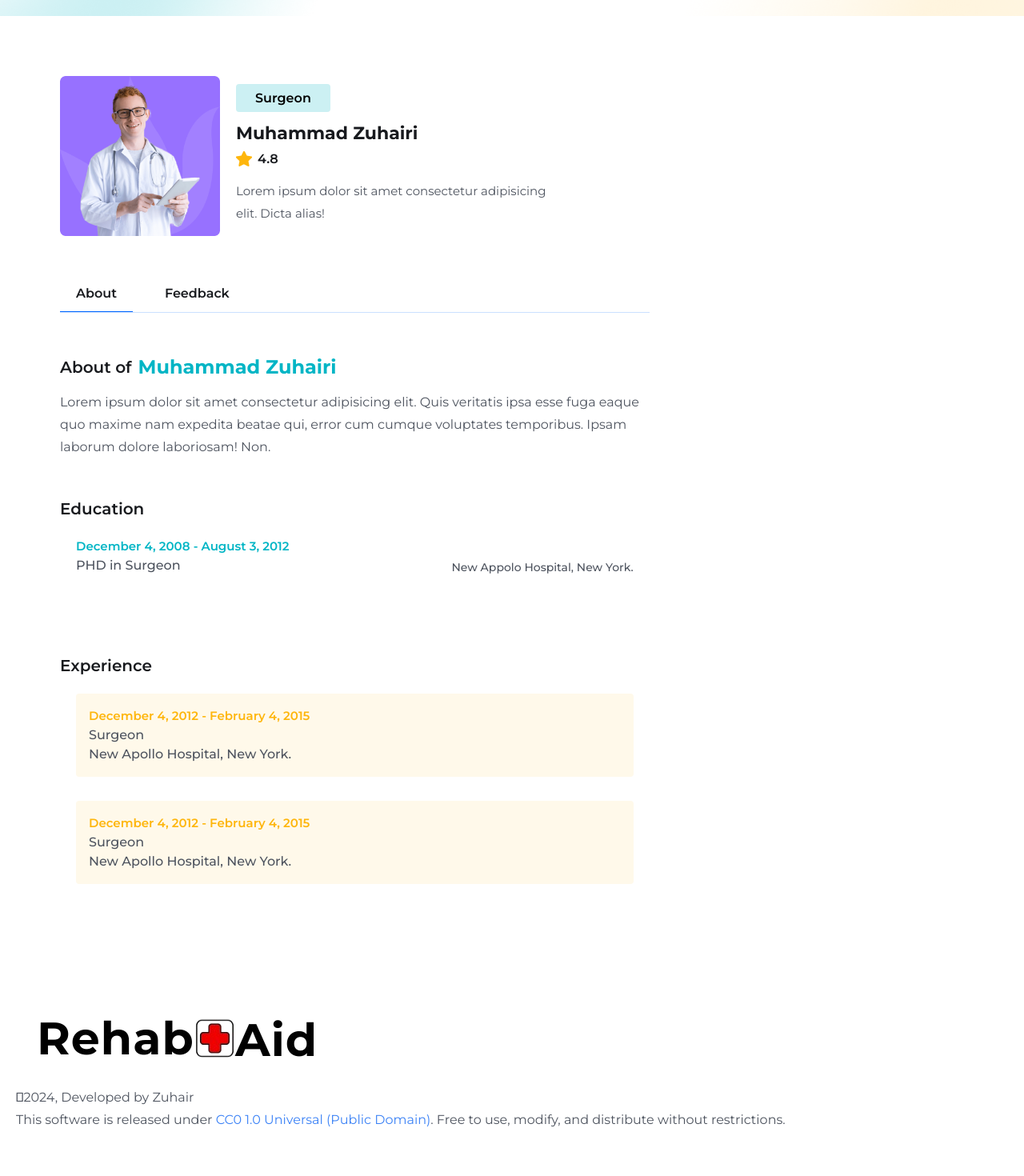
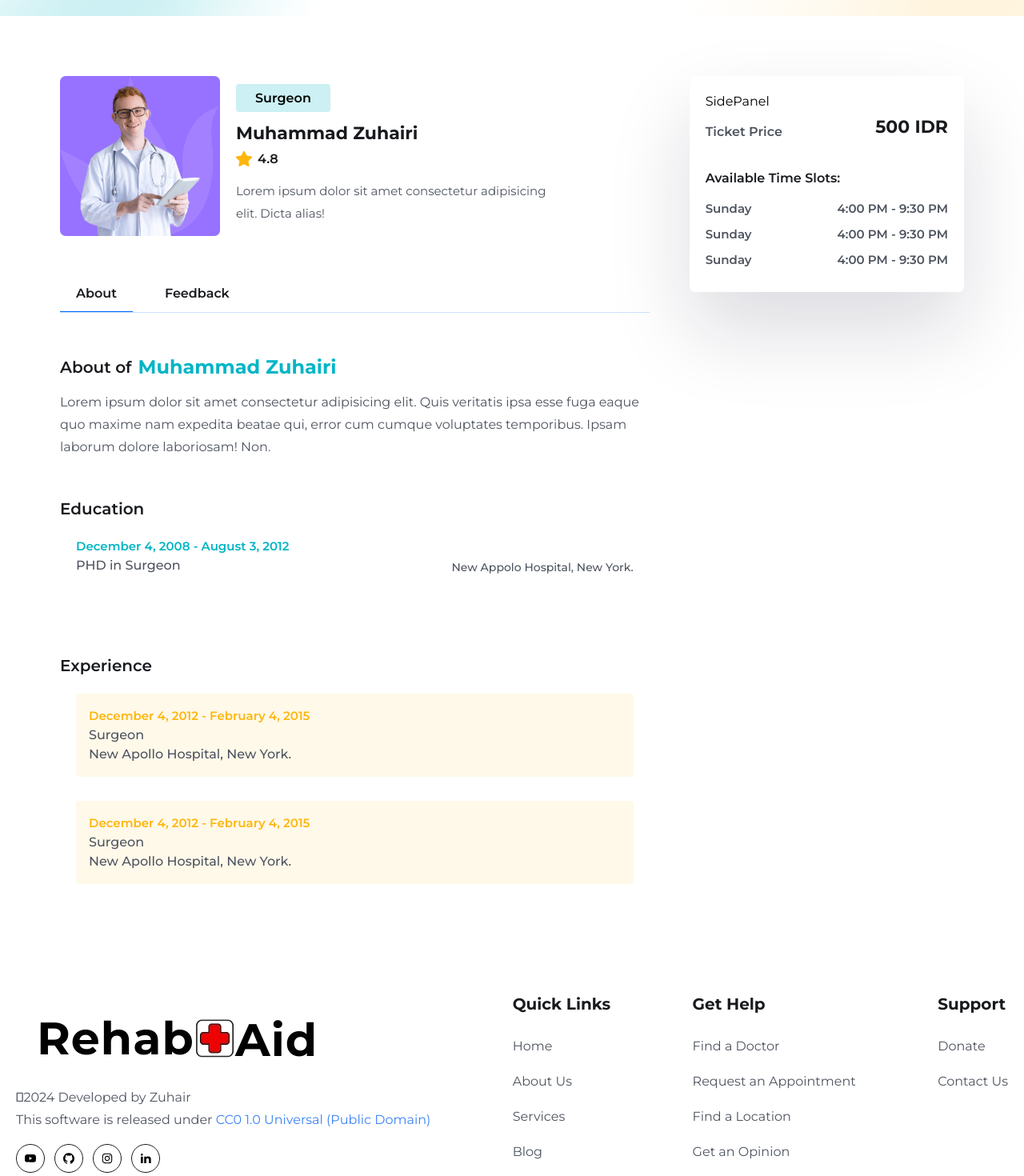
Before and after one commit to mzuhairiy/rehab-aid, a React (Vite) app in the folder frontend/: page /doctors/1 in a window 1280 px wide. Shown: the part 80-1550 px from the top of the page at 80% size. Built offline with nearby package versions, Linux system fonts and the light colour scheme.

Commit message:
feat: update doctor's detail

```diff
--- a/frontend/src/components/footer/Footer.jsx
+++ b/frontend/src/components/footer/Footer.jsx
@@ -86,7 +86,7 @@ const Footer = () => {
           <div>
             <img src={logo} alt="" />
             <p className="text-[16px] leading-7 font-[400] text-textColor">
-              🅮{year}, Developed by Zuhair <br />
+              🅮{year} Developed by Zuhair <br />
               This software is released under{" "}
               <a
                 href="https://creativecommons.org/publicdomain/zero/1.0/"
@@ -96,8 +96,77 @@ const Footer = () => {
               >
                 CC0 1.0 Universal (Public Domain)
               </a>
-              . Free to use, modify, and distribute without restrictions.
             </p>
+            <div className="flex items-center gap-3 mt-4">
+              {socialLinks.map((link, index) => (
+                <Link
+                  to={link.path}
+                  key={index}
+                  className="w-9 h-9 border border-solid border-[#181A1E]
+                    rounded-full flex items-center justify-center group
+                    hover:bg-primaryColor hover:border-none"
+                >
+                  {link.icon}
+                </Link>
+              ))}
+            </div>
+          </div>
+
+          <div>
+            <h2 className="text-[20px] leading-[30px] font-[700] mb-6 text-headingColor">
+              Quick Links
+            </h2>
+
+            <ul>
+              {quickLinks01.map((item, index) => (
+                <li key={index} className="mb-4">
+                  <Link
+                    to={item.path}
+                    className="text-[16px] leading-7 font-[400] text-textColor"
+                  >
+                    {item.display}
+                  </Link>
+                </li>
+              ))}
+            </ul>
+          </div>
+
+          <div>
+            <h2 className="text-[20px] leading-[30px] font-[700] mb-6 text-headingColor">
+              Get Help
+            </h2>
+
+            <ul>
+              {quickLinks02.map((item, index) => (
+                <li key={index} className="mb-4">
+                  <Link
+                    to={item.path}
+                    className="text-[16px] leading-7 font-[400] text-textColor"
+                  >
+                    {item.display}
+                  </Link>
+                </li>
+              ))}
+            </ul>
+          </div>
+
+          <div>
+            <h2 className="text-[20px] leading-[30px] font-[700] mb-6 text-headingColor">
+              Support
+            </h2>
+
+            <ul>
+              {quickLinks03.map((item, index) => (
+                <li key={index} className="mb-4">
+                  <Link
+                    to={item.path}
+                    className="text-[16px] leading-7 font-[400] text-textColor"
+                  >
+                    {item.display}
+                  </Link>
+                </li>
+              ))}
+            </ul>
           </div>
         </div>
       </div>
--- a/frontend/src/pages/Doctors/DoctorsDetails.jsx
+++ b/frontend/src/pages/Doctors/DoctorsDetails.jsx
@@ -3,6 +3,7 @@ import doctorImg from "../../assets/images/doctor-img02.png";
 import starIcon from "../../assets/images/Star.png";
 import DoctorsAbout from "./DoctorsAbout";
 import Feedback from "./Feedback";
+import SidePanel from "./SidePanel";
 
 const DoctorsDetails = () => {
   const [tab, setTab] = useState("about");
@@ -69,6 +70,10 @@ const DoctorsDetails = () => {
               {tab === "feedback" && <Feedback />}
             </div>
           </div>
+
+          <div>
+            <SidePanel />
+          </div>
         </div>
       </div>
     </section>
--- a/frontend/src/pages/Doctors/FeedbackForm.jsx
+++ b/frontend/src/pages/Doctors/FeedbackForm.jsx
@@ -4,6 +4,11 @@ import { AiFillStar } from "react-icons/ai";
 const FeedbackForm = () => {
   const [rating, setRating] = useState(0);
   const [hover, setHover] = useState(0);
+  const [reviewText, setReviewText] = useState("");
+  const handleSubmitReview = async (e) => {
+    e.preventDefault();
+  };
+
   return (
     <form action="">
       <div>
@@ -40,6 +45,24 @@ const FeedbackForm = () => {
           })}
         </div>
       </div>
+
+      <div className="mt-[30px]">
+        <h3 className="text-headingColor text-[16px] leading-6 font-semibold mb-4">
+          Share your feedback or suggestion*
+        </h3>
+
+        <textarea
+          className="border border-solid border-[#0066ff34] focus:outline
+        outline-primaryColor w-full px-4 py-3 rounded-md"
+          rows="5"
+          placeholder="Write your message"
+          onChange={(e) => setReviewText(e.target.value)}
+        ></textarea>
+      </div>
+
+      <button type="submit" onClick={handleSubmitReview} className="btn">
+        Submit Feedback
+      </button>
     </form>
   );
 };
--- /dev/null
+++ b/frontend/src/pages/Doctors/SidePanel.jsx
@@ -0,0 +1,49 @@
+import React from "react";
+
+const SidePanel = () => {
+  return (
+    <div className="shadow-panelShadow p-3 lg:p-5 rounded-md">
+      SidePanel
+      <div className="flex items-center justify-between">
+        <p className="text__para mt-0 font-semibold">Ticket Price</p>
+        <span className="text-[16px] leading-7 lg:text-[22px] lg:leading-8 text-headingColor font-bold">
+          500 IDR
+        </span>
+      </div>
+      <div className="mt-[30px]">
+        <p className="text__para mt-0 font-semibold text-headingColor">
+          Available Time Slots:
+        </p>
+
+        <ul className="mt-3">
+          <li className="flex items-center justify-between mb-2">
+            <p className="text-[15px] leading-6 text-textColor font-semibold">
+              Sunday
+            </p>
+            <p className="text-[15px] leading-6 text-textColor font-semibold">
+              4:00 PM - 9:30 PM
+            </p>
+          </li>
+          <li className="flex items-center justify-between mb-2">
+            <p className="text-[15px] leading-6 text-textColor font-semibold">
+              Sunday
+            </p>
+            <p className="text-[15px] leading-6 text-textColor font-semibold">
+              4:00 PM - 9:30 PM
+            </p>
+          </li>
+          <li className="flex items-center justify-between mb-2">
+            <p className="text-[15px] leading-6 text-textColor font-semibold">
+              Sunday
+            </p>
+            <p className="text-[15px] leading-6 text-textColor font-semibold">
+              4:00 PM - 9:30 PM
+            </p>
+          </li>
+        </ul>
+      </div>
+    </div>
+  );
+};
+
+export default SidePanel;
```
